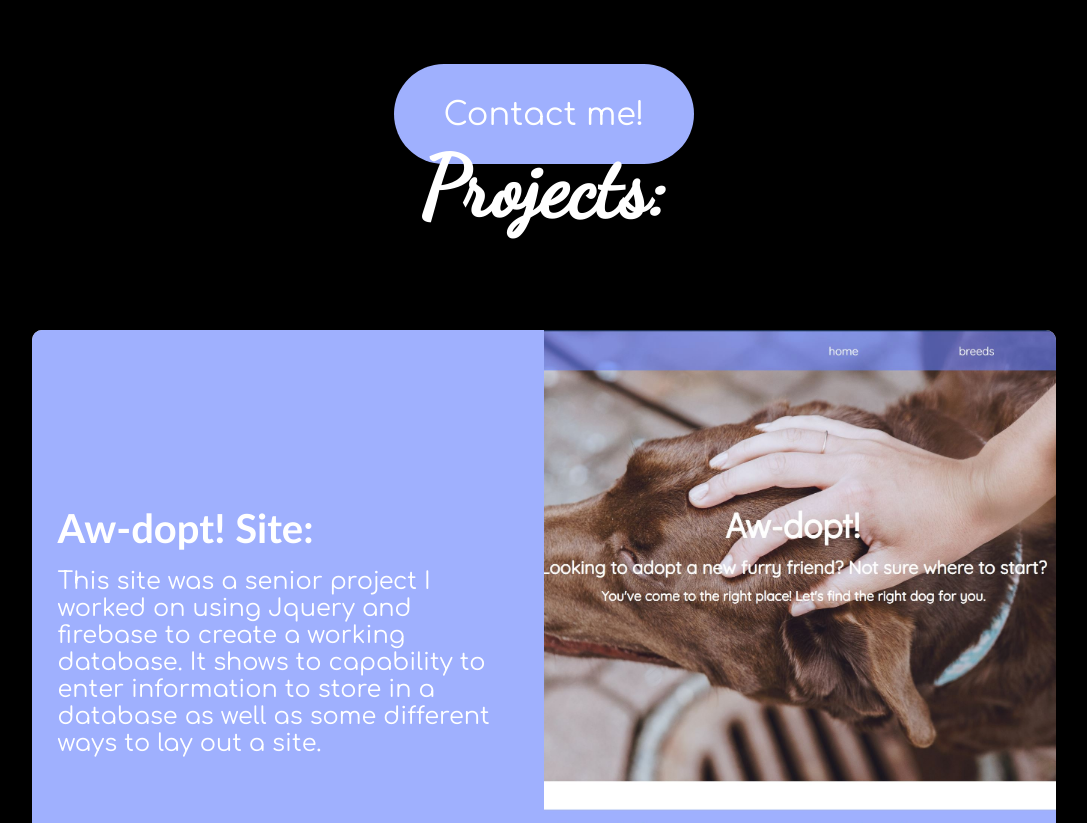
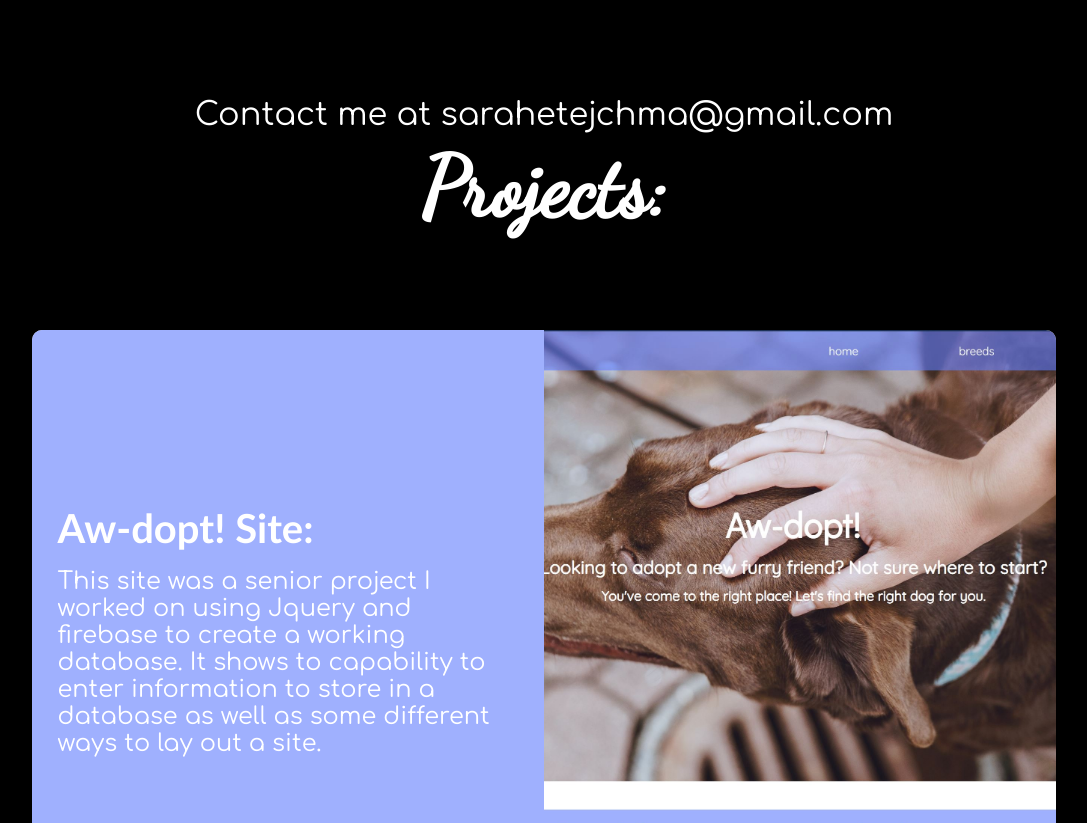
Before and after one commit to satejchm/sarahTejchmaPortfolio, a plain HTML site: page index.html in a window 1280 px wide. Shown: the part 1562-2385 px from the top of the page, without its empty margins (96-1183 px from the left). Drawn offline with Linux system fonts and the light colour scheme.

Commit message:
need to fix contact

```diff
--- a/index.html
+++ b/index.html
@@ -49,7 +49,7 @@
         <div class="about-info">
           <h1>I'm ready to create with you today!</h1>
           <p>Hi, i'm Sarah! I have a bachelors in media arts and science and am looking for a job to help expand my experience and creativity. What drives me is my love for art, ever since I was young I loved any way I could express my creativity. I hope to find a job where I can help others meet their goals and also express my creativity and grow through my work. I specialize in web design and development, graphic design, and interaction design. I had mostly focused on web design but ended up falling in love with graphic art and graphic design. If you need someone with a creative mind who loves to collaborate and help others succeed you've come to the right place!</p>
-          <a href="../assets/SarahTejchmaResumeDoc.pdf" about="_blank"><button id="resume-button">Contact me!</button></a>
+      <div>Contact me at sarahetejchma@gmail.com</div>
       </div>
   </div>
 </section>
--- a/scss/about.scss
+++ b/scss/about.scss
@@ -47,7 +47,7 @@
         border: 0px;
         background-color: $blue;
         height: 100px;
-        width: 300px;
+        width: 700px;
         border-radius: 50px;
         font-size: 100%;
         font-family: $comf;
```
